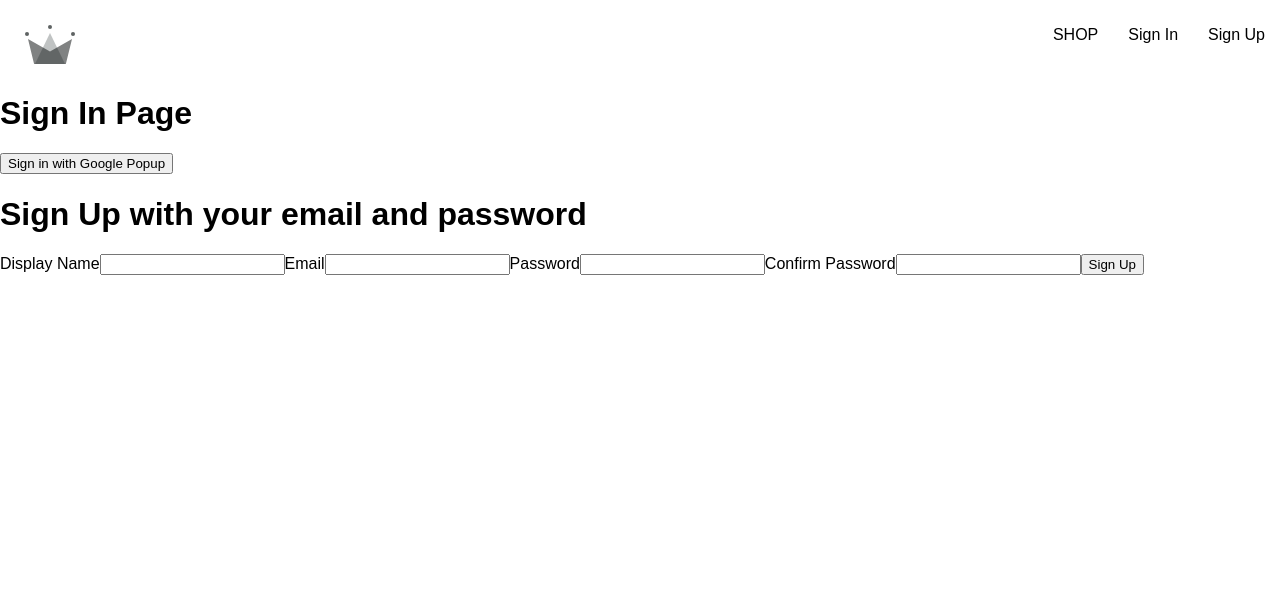
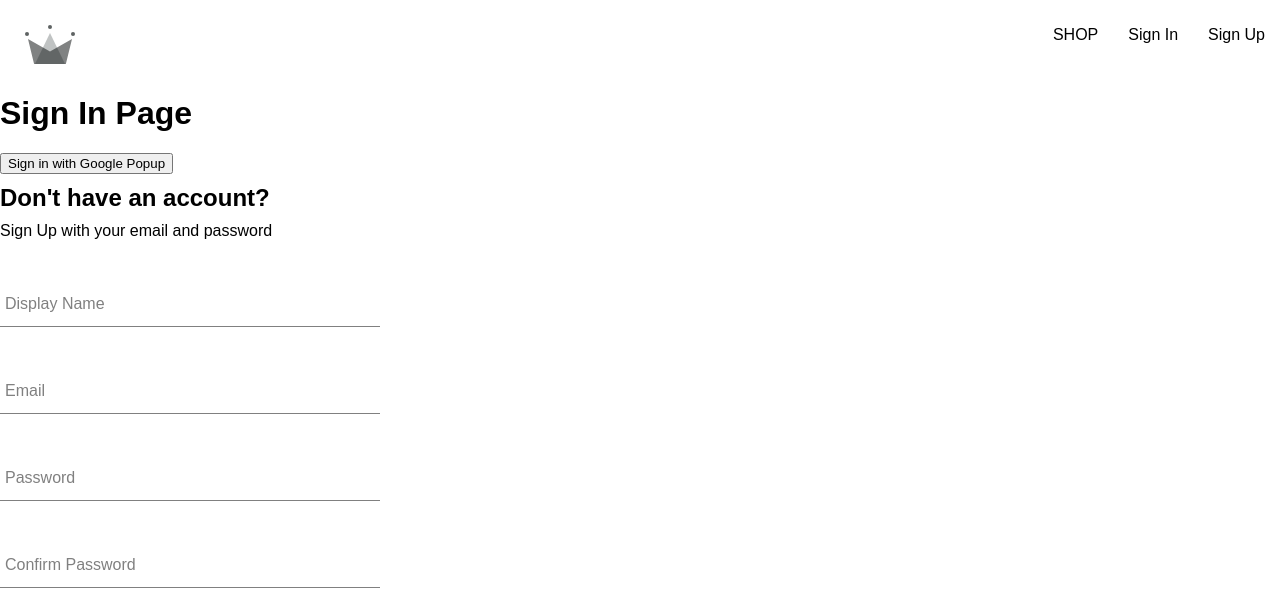
Before and after one commit to BFrancoeur/crown-clothing-app, a React (Create React App) app: page /sign-in in a window 1280 px wide. Shown: the top 608 px of the page. Built offline with nearby package versions, Linux system fonts and the light colour scheme; a web font is replaced by a local one.

Commit message:
create and add button component

```diff
--- a/src/App.js
+++ b/src/App.js
@@ -4,6 +4,7 @@
 import Navigation from './routes/navigation/navigation.component';
 import Home from './routes/home/home.component';
 import SignIn from './routes/sign-in/sign-in.component';
+import SignUpForm from './components/sign-up-form/sign-up-form.component';
 
 const Shop = () => {
   return <h1>This is the Shop page</h1>
@@ -20,6 +21,7 @@
         <Route index element={<Home />} />
         <Route path='shop' element={<Shop />} />
         <Route path='sign-in' element={<SignIn />} />
+        <Route path='sign-up-form' element={<SignUpForm />} />
 
       </Route>
 
--- /dev/null
+++ b/src/components/button/button.component.jsx
@@ -0,0 +1,26 @@
+/*
+ Button Types:
+
+ Default (black w/white text)
+
+ Inverted
+
+ Google Sign-in
+*/
+import './button.styles.scss';
+
+const BUTTON_TYPE_CLASSES = {
+    google: 'google-sign-in',
+    inverted: 'inverted',
+}
+
+const Button = ({ children, buttonType, ...otherProps}) => {
+    <button
+        className={`button-container ${BUTTON_TYPE_CLASSES[buttonType]}`}
+        {...otherProps}
+    >
+        Sign Up Button
+    </button>
+}
+
+export default Button;
--- /dev/null
+++ b/src/components/button/button.styles.scss
@@ -0,0 +1,46 @@
+.button-container {
+    min-width: 165px;
+    width: auto;
+    height: 50px;
+    letter-spacing: 0.5px;
+    line-height: 50px;
+    padding: 0 35px 0 35px;
+    font-size: 15px;
+    background-color: black;
+    color: white;
+    text-transform: uppercase;
+    font-family: 'Open Sans Condensed';
+    font-weight: bolder;
+    border: none;
+    cursor: pointer;
+    display: flex;
+    justify-content: center;
+
+    &:hover {
+      background-color: white;
+      color: black;
+      border: 1px solid black;
+    }
+
+    &.google-sign-in {
+      background-color: #4285f4;
+      color: white;
+
+      &:hover {
+        background-color: #357ae8;
+        border: none;
+      }
+    }
+
+    &.inverted {
+      background-color: white;
+      color: black;
+      border: 1px solid black;
+
+      &:hover {
+        background-color: black;
+        color: white;
+        border: none;
+      }
+    }
+  }
--- /dev/null
+++ b/src/components/form-input/form-input.component.jsx
@@ -0,0 +1,28 @@
+import './form-input.styles.scss';
+
+const FormInput = ({ label, ...otherProps }) => {
+
+    return (
+
+        <div className="group">
+
+            <input
+                className="form-input"
+                {...otherProps}
+            />
+
+            {label && (
+                <label
+                className={`${otherProps.value.length ? 'shrink' : '' }
+                form-input-label`}
+            >
+                {label}
+                </label>
+            )}
+        </div>
+
+    );
+
+}
+
+export default FormInput;
--- /dev/null
+++ b/src/components/form-input/form-input.styles.scss
@@ -0,0 +1,54 @@
+$sub-color: grey;
+$main-color: black;
+
+@mixin shrinkLabel {
+  top: -14px;
+  font-size: 12px;
+  color: $main-color;
+}
+
+.group {
+  position: relative;
+  margin: 45px 0;
+
+  .form-input {
+    background: none;
+    background-color: white;
+    color: $sub-color;
+    font-size: 18px;
+    padding: 10px 10px 10px 5px;
+    display: block;
+    width: 100%;
+    border: none;
+    border-radius: 0;
+    border-bottom: 1px solid $sub-color;
+    margin: 25px 0;
+
+    &:focus {
+      outline: none;
+    }
+
+    &:focus ~ .form-input-label {
+      @include shrinkLabel();
+    }
+  }
+
+  input[type='password'] {
+    letter-spacing: 0.3em;
+  }
+
+  .form-input-label {
+    color: $sub-color;
+    font-size: 16px;
+    font-weight: normal;
+    position: absolute;
+    pointer-events: none;
+    left: 5px;
+    top: 10px;
+    transition: 300ms ease all;
+
+    &.shrink {
+      @include shrinkLabel();
+    }
+  }
+}
--- a/src/components/sign-up-form/sign-up-form.component.jsx
+++ b/src/components/sign-up-form/sign-up-form.component.jsx
@@ -1,5 +1,14 @@
+import { useState } from 'react';
 
-import { useState } from 'react';
+import FormInput from '../form-input/form-input.component';
+import Button from '../button/button.component';
+
+import {
+    createAuthUserWithEmailAndPassword,
+    createUserDocumentFromAuth
+} from '../../utils/firebase/firebase.utils';
+
+import './sign-up-form.styles.scss';
 
 const defaultFormFields = {
     displayName: '',
@@ -8,10 +17,41 @@
     confirmPassword: ''
 }
 
+
 const SignUpForm = () => {
 
     const [formFields, setFormFields] = useState(defaultFormFields);
     const { displayName, email, password, confirmPassword } = formFields;
+
+    const resetFormFields = () => {
+        setFormFields(defaultFormFields);
+    }
+
+    const handleSubmit = async (event) => {
+
+        event.preventDefault();
+
+        if (!password === confirmPassword) {
+            alert("Passwords do not match");
+            return;
+        }
+
+        try {
+            const { user } = await createAuthUserWithEmailAndPassword(
+                email,
+                password
+            );
+
+            await createUserDocumentFromAuth(user, { displayName });
+            resetFormFields();
+
+
+
+        } catch(error) {
+            console.log("User creation encountered an error " + error.message);
+        }
+
+    }
 
     const handleChange = (event) => {
         const {name, value} = event.target;
@@ -22,12 +62,14 @@
 
     return (
 
-        <div>
+        <div className='sign-up-container'>
 
-            <h1>Sign Up with your email and password</h1>
-            <form onSubmit={() => {}}>
-                <label>Display Name</label>
-                <input
+            <h2>Don't have an account?</h2>
+            <span>Sign Up with your email and password</span>
+            <form onSubmit={handleSubmit}>
+
+                <FormInput
+                  label="Display Name"
                   type="text"
                   required
                   onChange={handleChange}
@@ -35,8 +77,8 @@
                   value={displayName}
                 />
 
-                <label>Email</label>
-                <input
+                <FormInput
+                  label="Email"
                    type="email"
                     required
                     onChange={handleChange}
@@ -44,8 +86,8 @@
                     value={email}
                 />
 
-                <label>Password</label>
-                <input
+                <FormInput
+                  label="Password"
                    type="password"
                     required
                     onChange={handleChange}
@@ -53,8 +95,8 @@
                     value={password}
                 />
 
-                <label>Confirm Password</label>
-                <input
+                <FormInput
+                  label="Confirm Password"
                    type="password"
                     required
                     onChange={handleChange}
@@ -62,11 +104,11 @@
                     value={confirmPassword}
                 />
 
-                <button type="submit">Sign Up</button>
+                <Button type="submit">Sign Up</Button>
 
             </form>
         </div>
     )
 }
 
-export default SignUpForm
+export default SignUpForm;
--- a/src/components/sign-up-form/sign-up-form.styles.scss
+++ b/src/components/sign-up-form/sign-up-form.styles.scss
@@ -0,0 +1,9 @@
+.sign-up-container {
+    display: flex;
+    flex-direction: column;
+    width: 380px;
+
+    h2 {
+        margin: 10px 0;
+    }
+}
--- a/src/utils/firebase/firebase.utils.js
+++ b/src/utils/firebase/firebase.utils.js
@@ -4,7 +4,7 @@
     signInWithRedirect,
     signInWithPopup,
     GoogleAuthProvider,
-    confirmPasswordReset
+    createUserWithEmailAndPassword
 } from 'firebase/auth';
 
 import {
@@ -32,11 +32,15 @@
 
   export const auth = getAuth();
   export const signInWithGooglePopup = () => signInWithPopup(auth, googleProvider);
-  export const signInWithGoogleRedirect = () => signInWithRedirect(auth, googleProvider);
 
   export const db = getFirestore();
 
-  export const createUserDocumentFromAuth = async (userAuth) => {
+  export const createUserDocumentFromAuth = async (
+    userAuth,
+    additionalInformation = {}
+  ) => {
+
+    if (!userAuth) return;
 
     const userDocRef = doc( db, 'users',  userAuth.uid );
     // console.log(userDocRef);
@@ -54,7 +58,8 @@
             await setDoc(userDocRef, {
                 displayName,
                 email,
-                createdAt
+                createdAt,
+                ...additionalInformation
             } )
         } catch (error) {
             console.log("Error creating user ", error.message);
@@ -63,3 +68,10 @@
 
     return userDocRef;
   };
+
+  export const createAuthUserWithEmailAndPassword = async (email, password) => {
+
+    if ( !email || !password ) return;
+
+    return await createUserWithEmailAndPassword(auth, email, password);
+  }
```
Also changed, not shown: src/routes/sign-in/sign-in.component.jsx (+2 -17 lines). Lines whose indentation alone changed are shown as unchanged.
